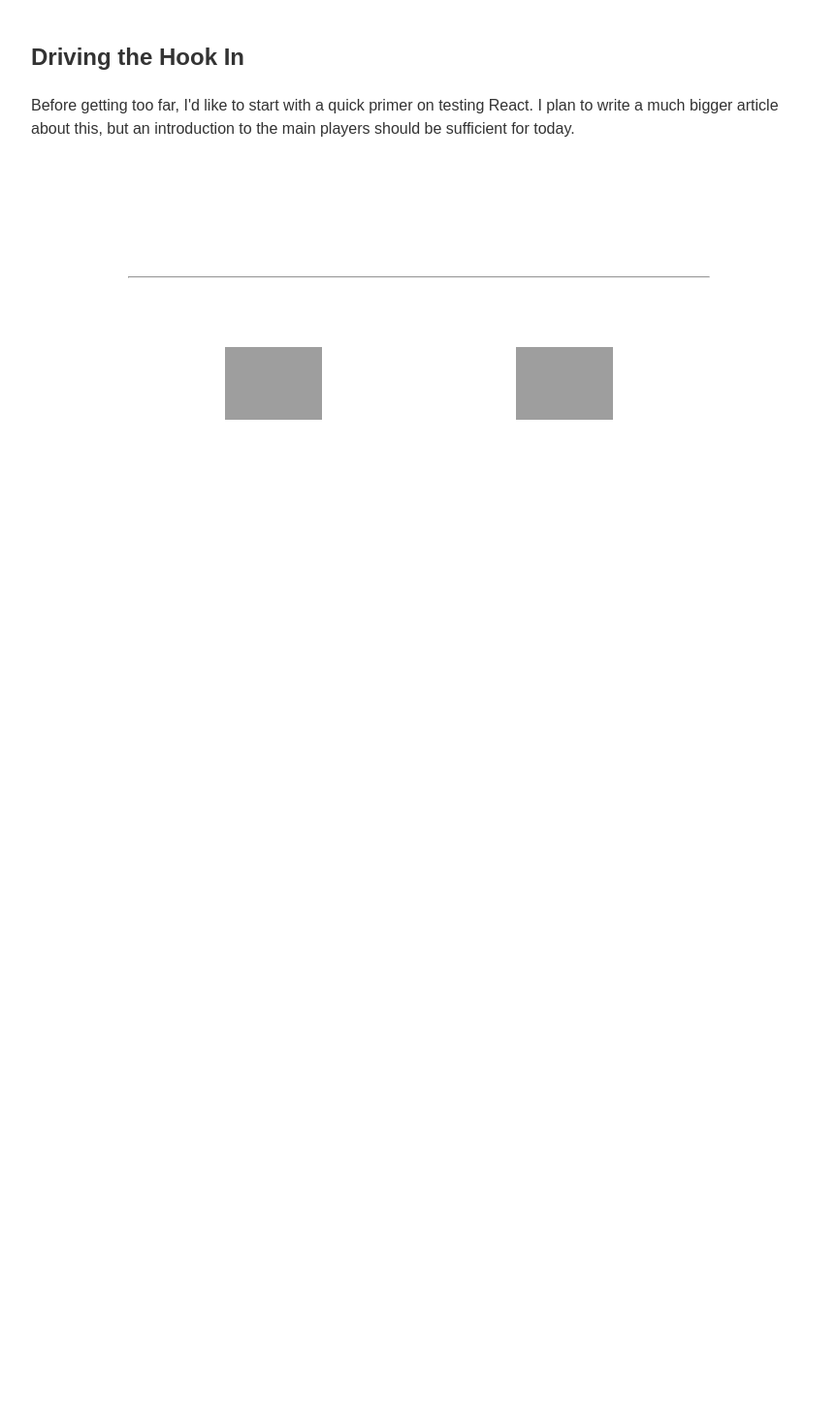
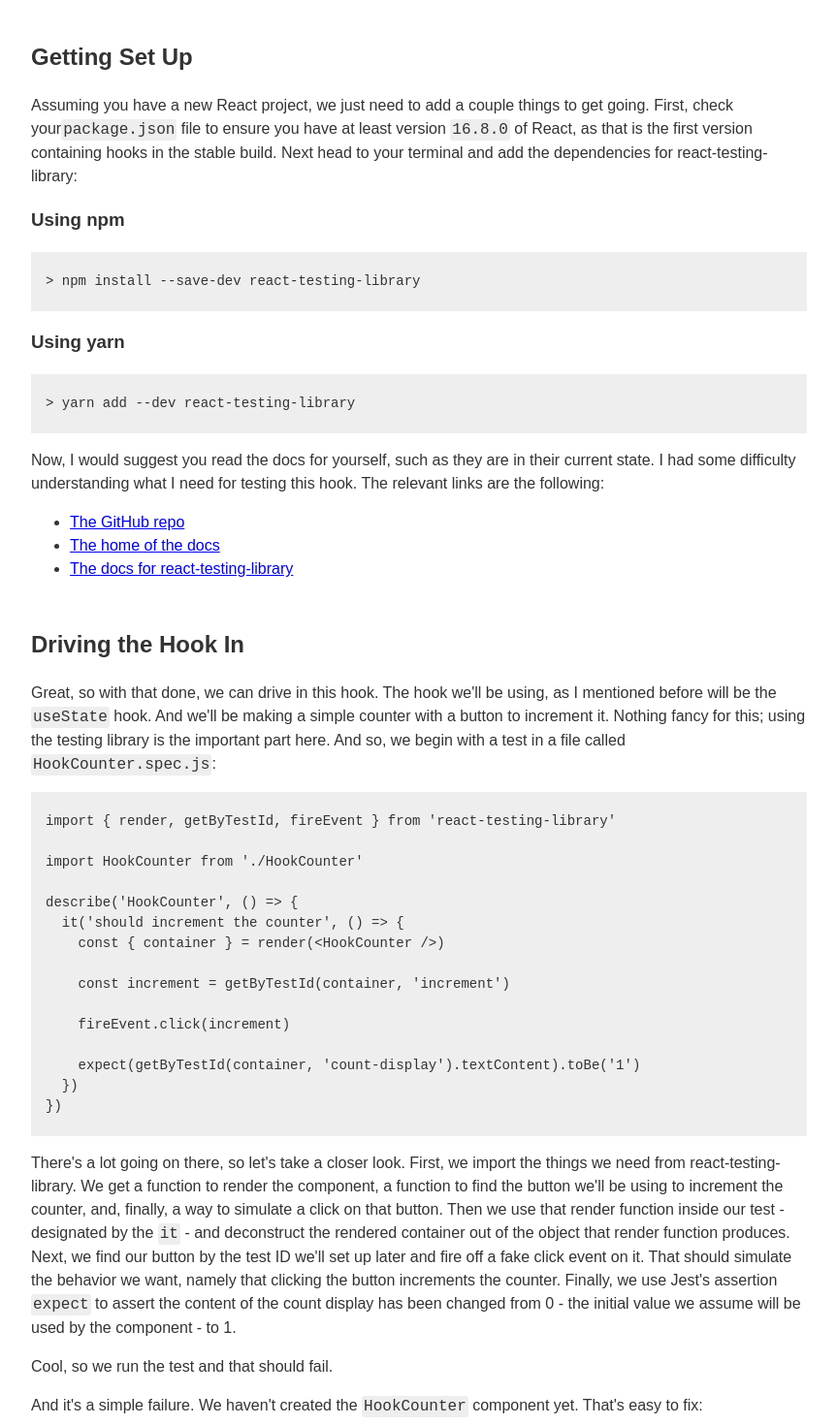
Before and after one commit to kyle-hall/website, a Next.js app: page /posts/test-driving-react-hooks in a window 1280 px wide. Shown: the part 880-2350 px from the top of the page at 97% size, without its empty margins (208-1071 px from the left). Before the commit the page ends 1375 px from the top, so only its background shows below. Built offline with nearby package versions, Linux system fonts and the light colour scheme; grey boxes are pictures that could not be loaded.

Commit message:
finished the tdd hooks article

```diff
--- a/pages/posts/test-driving-react-hooks.js
+++ b/pages/posts/test-driving-react-hooks.js
@@ -67,11 +67,168 @@ const Post = props => (
           </p>
         </section>
         <section>
+          <h2 style={blogStyles.headerStyles}>Getting Set Up</h2>
+          <p style={blogStyles.contentStyle}>
+            Assuming you have a new React project, we just need to add a couple things to get going.
+            First, check your
+            <span style={blogStyles.insetStyle}>package.json</span> file to ensure you have at least
+            version <span style={blogStyles.insetStyle}>16.8.0</span> of React, as that is the first
+            version containing hooks in the stable build. Next head to your terminal and add the
+            dependencies for react-testing-library:
+          </p>
+          <h3 style={blogStyles.contentStyle}>Using npm</h3>
+          <pre
+            style={blogStyles.codeSampleStyling}
+          >{`> npm install --save-dev react-testing-library`}</pre>
+          <h3 style={blogStyles.contentStyle}>Using yarn</h3>
+          <pre style={blogStyles.codeSampleStyling}>{`> yarn add --dev react-testing-library`}</pre>
+
+          <p style={blogStyles.contentStyle}>
+            Now, I would suggest you read the docs for yourself, such as they are in their current
+            state. I had some difficulty understanding what I need for testing this hook. The
+            relevant links are the following:
+            <ul style={blogStyles.contentStyle}>
+              <li>
+                <a href="https://github.com/testing-library/react-testing-library">
+                  The GitHub repo
+                </a>
+              </li>
+              <li>
+                <a href="https://testing-library.com/https://testing-library.com/">
+                  The home of the docs
+                </a>
+              </li>
+              <li>
+                <a href="https://testing-library.com/docs/react-testing-library/intro">
+                  The docs for react-testing-library
+                </a>
+              </li>
+            </ul>
+          </p>
+        </section>
+        <section>
           <h2 style={blogStyles.headerStyles}>Driving the Hook In</h2>
           <p style={blogStyles.contentStyle}>
-            Before getting too far, I'd like to start with a quick primer on testing React. I plan
-            to write a much bigger article about this, but an introduction to the main players
-            should be sufficient for today.
+            Great, so with that done, we can drive in this hook. The hook we'll be using, as I
+            mentioned before will be the <span style={blogStyles.insetStyle}>useState</span> hook.
+            And we'll be making a simple counter with a button to increment it. Nothing fancy for
+            this; using the testing library is the important part here. And so, we begin with a test
+            in a file called <span style={blogStyles.insetStyle}>HookCounter.spec.js</span>:
+          </p>
+          <pre style={blogStyles.codeSampleStyling}>
+            {`import { render, getByTestId, fireEvent } from 'react-testing-library'
+
+import HookCounter from './HookCounter'
+
+describe('HookCounter', () => {
+  it('should increment the counter', () => {
+    const { container } = render(<HookCounter />)
+
+    const increment = getByTestId(container, 'increment')
+
+    fireEvent.click(increment)
+
+    expect(getByTestId(container, 'count-display').textContent).toBe('1')
+  })
+})
+`}
+          </pre>
+          <p style={blogStyles.contentStyle}>
+            There's a lot going on there, so let's take a closer look. First, we import the things
+            we need from react-testing-library. We get a function to render the component, a
+            function to find the button we'll be using to increment the counter, and, finally, a way
+            to simulate a click on that button. Then we use that render function inside our test -
+            designated by the <span style={blogStyles.insetStyle}>it</span> - and deconstruct the
+            rendered container out of the object that render function produces. Next, we find our
+            button by the test ID we'll set up later and fire off a fake click event on it. That
+            should simulate the behavior we want, namely that clicking the button increments the
+            counter. Finally, we use Jest's assertion{' '}
+            <span style={blogStyles.insetStyle}>expect</span> to assert the content of the count
+            display has been changed from 0 - the initial value we assume will be used by the
+            component - to 1.
+          </p>
+          <p style={blogStyles.contentStyle}>Cool, so we run the test and that should fail.</p>
+          <p style={blogStyles.contentStyle}>
+            And it's a simple failure. We haven't created the{' '}
+            <span style={blogStyles.insetStyle}>HookCounter</span> component yet. That's easy to
+            fix:
+          </p>
+          <pre style={blogStyles.codeSampleStyling}>
+            {`import React from 'react'
+
+export default const HookCounter = () => <div></div>`}
+          </pre>
+          <p style={blogStyles.contentStyle}>
+            That will give us enough to get through to the failure to find our button. That's a good
+            start. The empty div we had before won't cut it, anymore. Let's add some content:
+          </p>
+          <pre style={blogStyles.codeSampleStyling}>
+            {`import React from 'react'
+
+export default const HookCounter = () => (
+  <div>
+    <h3 data-testid={'count-display}>0</h3>
+    <button
+      data-testid={'increment'}
+      type="button"
+      style={{width: 260, height: 50, backgroundColor: '#39CCCC'}}
+    >+
+    </button>
+  </div>
+)`}
+          </pre>
+          <p style={blogStyles.contentStyle}>
+            Perfect, that gets us to the assertion failure. I worked ahead a little, adding the
+            count display and doing some minor styling so we could get to that assertion failure
+            faster.
+          </p>
+          <p style={blogStyles.contentStyle}>
+            Now, the assertion says still have 0 for the display. Why's that? Well, we haven't
+            started using the hook, yet! So, let's get that in there. To do that, we need to import
+            the <span style={blogStyles.insetStyle}>useState</span> hook and create a click handler:
+          </p>
+          <pre style={blogStyles.codeSampleStyling}>
+            {`import React, { useState } from 'react'
+
+export default const HookCounter = () => {
+  const { state: { count }, incrementCount } = useState({ count: 0 })
+
+  return (
+    <div>
+      <h3 data-testid={'count-display}>{count}</h3>
+      <button
+        data-testid={'increment'}
+        type="button"
+        style={{width: 260, height: 50, backgroundColor: '#39CCCC'}}
+        onClick={() => incrementCount({count: count + 1})}
+      >+
+      </button>
+    </div>
+  )
+}`}
+          </pre>
+
+          <p style={blogStyles.contentStyle}>
+            And that should do it. We should have a passing test now. Notice that instead of naming
+            my deconstructed values from useState <span style={blogStyles.insetStyle}>state</span>
+            and <span style={blogStyles.insetStyle}>setState</span>, I changed their names as I
+            deconstructed them to make more sense in the app.
+          </p>
+        </section>
+        <section>
+          <h2 style={blogStyles.headerStyles}>Conclusion</h2>
+          <p style={blogStyles.contentStyle}>
+            I know this was a pretty simple example, but I want to make the business logic simple in
+            order to focus on the testing aspects. The code I originally wrote to figure this out
+            can be found in this{' '}
+            <a href="https://github.com/kyle-hall/react-hooks-with-typescript">repo</a>. I was
+            working on more than just one thing there - including TypeScript - but I liked what I
+            ended up with, and maybe the steps of the commits will be helpful.
+          </p>
+          <p style={blogStyles.contentStyle}>
+            If you have any comments or suggestions - or maybe just liked the article :) - please
+            feel free to get in touch with me via Twitter using the link below. That's all for
+            today. Thanks for reading, and I'll see you next time.
           </p>
         </section>
       </article>
```
